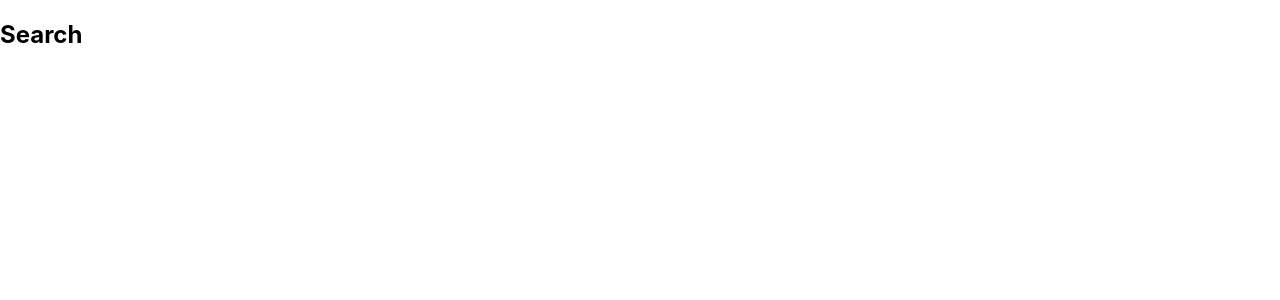
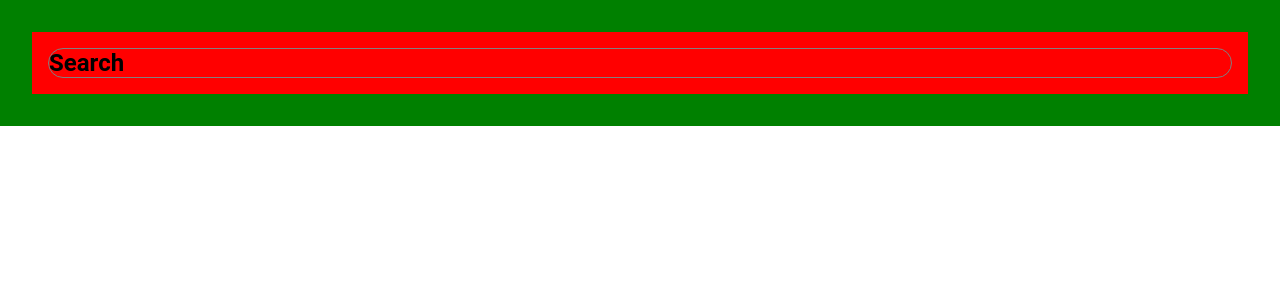
Before and after one commit to JonDunlap/Project-Portfolio-5, a React (Create React App) app: page / in a window 1280 px wide. Shown: the top 300 px of the page. Built offline with nearby package versions, Linux system fonts and the light colour scheme.

Commit message:
style: add stand-in CSS
Add CSS values and classes to see changes on screen

```diff
--- a/src/App.js
+++ b/src/App.js
@@ -3,9 +3,11 @@ import Routes from './components/Routes';
 
 function App() {
   return (
-    <Router className='App'>
-      <Routes />
-    </Router>
+    <div className='App'>
+      <Router>
+        <Routes />
+      </Router>
+    </div>
   );
 }
 
--- a/src/index.css
+++ b/src/index.css
@@ -1,4 +1,4 @@
-body {
+/* body {
   margin: 0;
   font-family: -apple-system, BlinkMacSystemFont, 'Segoe UI', 'Roboto', 'Oxygen',
     'Ubuntu', 'Cantarell', 'Fira Sans', 'Droid Sans', 'Helvetica Neue',
@@ -10,4 +10,26 @@ body {
 code {
   font-family: source-code-pro, Menlo, Monaco, Consolas, 'Courier New',
     monospace;
+} */
+
+* {
+  box-sizing: border-box;
+  margin: 0;
+  padding: 0;
+  font-family: 'Roboto';
 }
+
+.App {
+  background-color: green;
+  padding: 2rem;
+}
+
+.container {
+  background-color: red;
+  padding: 1rem;
+}
+
+.search-container {
+  border: 1px solid grey;
+  border-radius: 20px;
+}
--- a/src/pages/Day.js
+++ b/src/pages/Day.js
@@ -1,6 +1,6 @@
 const Day = () => {
   return (
-    <div>
+    <div className='container'>
       <h1>Day</h1>
     </div>
   );
--- a/src/pages/Main.js
+++ b/src/pages/Main.js
@@ -1,6 +1,6 @@
 const Main = () => {
   return (
-    <div>
+    <div className='container'>
       <h1>Main</h1>
     </div>
   );
--- a/src/pages/Search.js
+++ b/src/pages/Search.js
@@ -1,7 +1,9 @@
 const Search = () => {
   return (
-    <div>
-      <h2>Search</h2>
+    <div className='container'>
+      <div className='search-container'>
+        <h2>Search</h2>
+      </div>
     </div>
   );
 };
```
